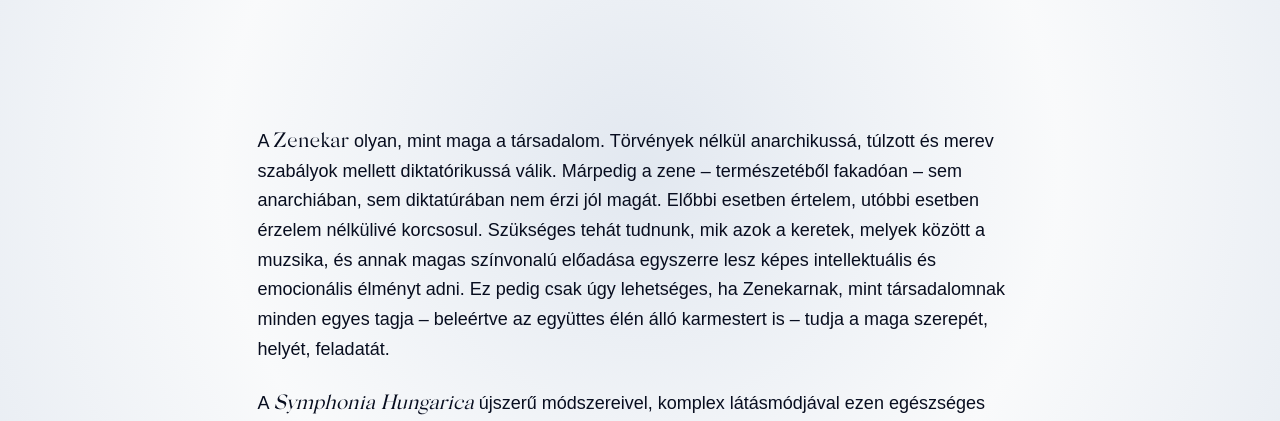
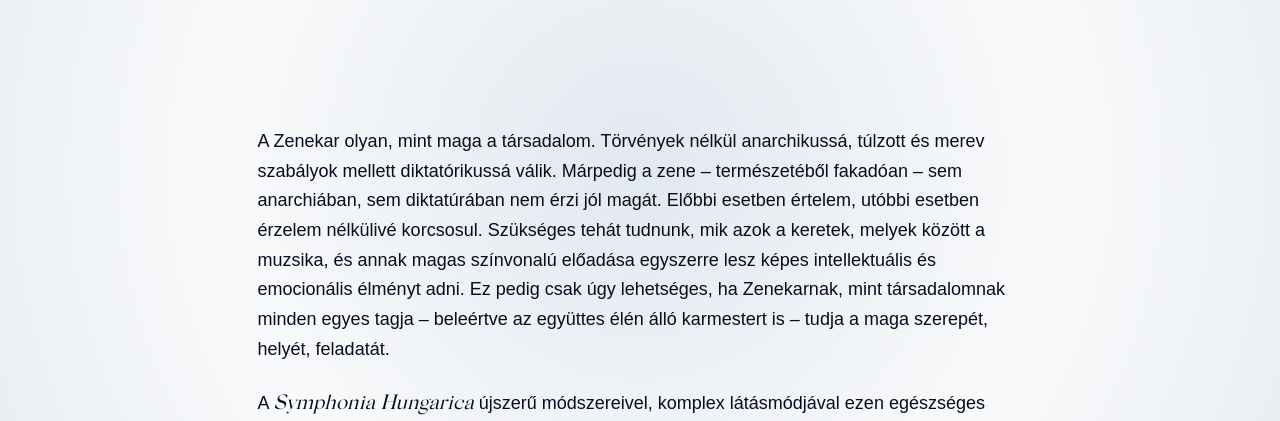
Before and after one commit to vhollo/cosyma.build, an Astro site: page /about/about in a window 1280 px wide. Shown: the part 371-792 px from the top of the page. Built offline with nearby package versions, Linux system fonts and the light colour scheme; Astro itself is replaced by a stand-in of ours.

Commit message:
Update from Forestry.io Lukacs Vertes updated src/pages/about/about.md

```diff
--- a/src/pages/about/about.md
+++ b/src/pages/about/about.md
@@ -10,7 +10,7 @@
   preview: true
 
 ---
-A **Zenekar** olyan, mint maga a társadalom. Törvények nélkül anarchikussá, túlzott és merev szabályok mellett diktatórikussá válik. Márpedig a zene – természetéből fakadóan – sem anarchiában, sem diktatúrában nem érzi jól magát. Előbbi esetben értelem, utóbbi esetben érzelem nélkülivé korcsosul. Szükséges tehát tudnunk, mik azok a keretek, melyek között a muzsika, és annak magas színvonalú előadása egyszerre lesz képes intellektuális és emocionális élményt adni. Ez pedig csak úgy lehetséges, ha Zenekarnak, mint társadalomnak minden egyes tagja – beleértve az együttes élén álló karmestert is – tudja a maga szerepét, helyét, feladatát.
+A Zenekar olyan, mint maga a társadalom. Törvények nélkül anarchikussá, túlzott és merev szabályok mellett diktatórikussá válik. Márpedig a zene – természetéből fakadóan – sem anarchiában, sem diktatúrában nem érzi jól magát. Előbbi esetben értelem, utóbbi esetben érzelem nélkülivé korcsosul. Szükséges tehát tudnunk, mik azok a keretek, melyek között a muzsika, és annak magas színvonalú előadása egyszerre lesz képes intellektuális és emocionális élményt adni. Ez pedig csak úgy lehetséges, ha Zenekarnak, mint társadalomnak minden egyes tagja – beleértve az együttes élén álló karmestert is – tudja a maga szerepét, helyét, feladatát.
 
 A _Symphonia Hungarica_ újszerű módszereivel, komplex látásmódjával ezen egészséges keretek megfogalmazásában és artikulálásában szeretne segítő kezet nyújtani. _Karmesteri Kollégiuma_ fiatal dirigenseknek igyekszik olyan tapasztalati tudást átadni, amelynek segítségével sikeresen építhető fel egy nagyívű karmesteri karrier, illetve alakulhat ki gyümölcsöző együttműködés a mindenkori Zenekar és karmestere között.
 
```
